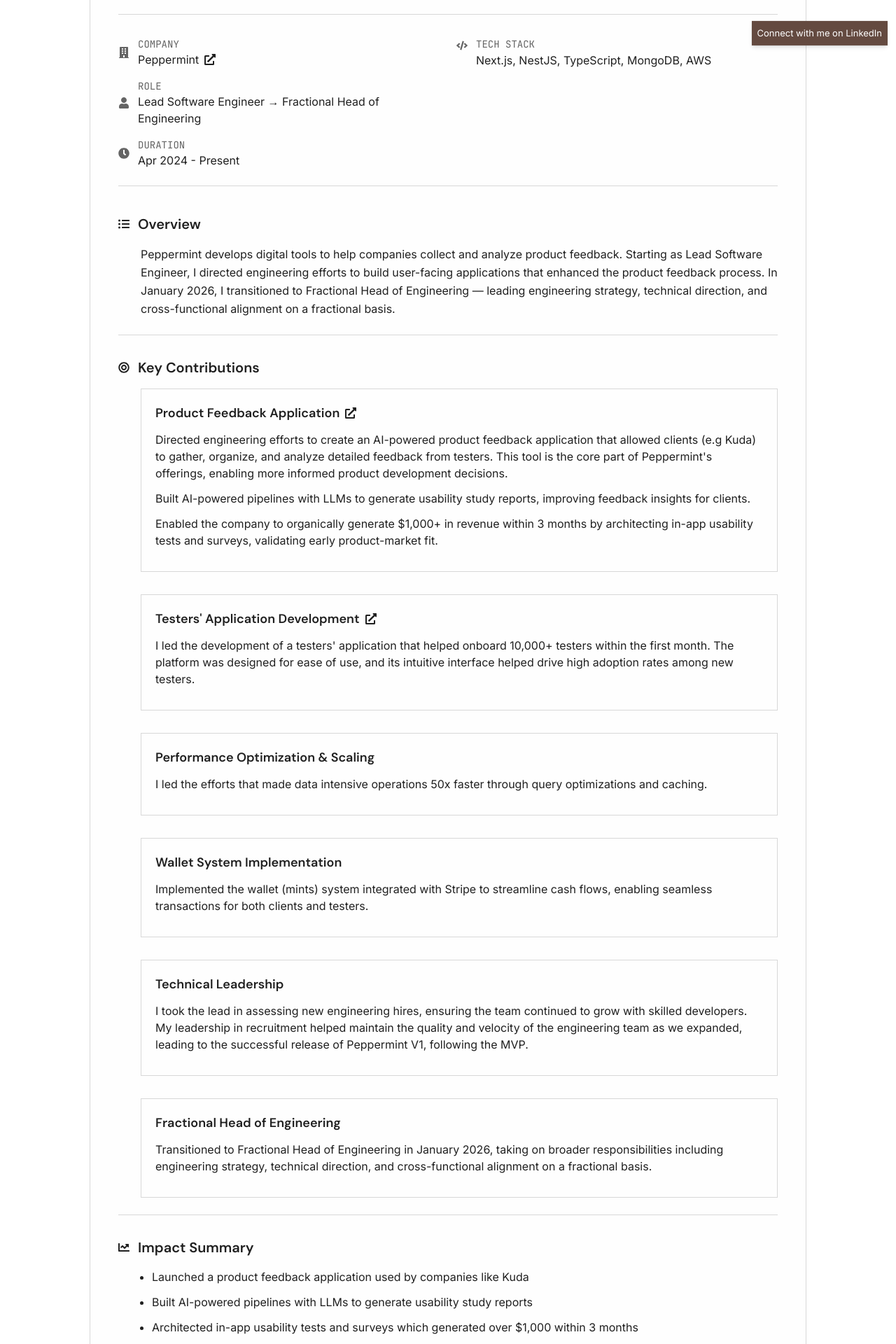
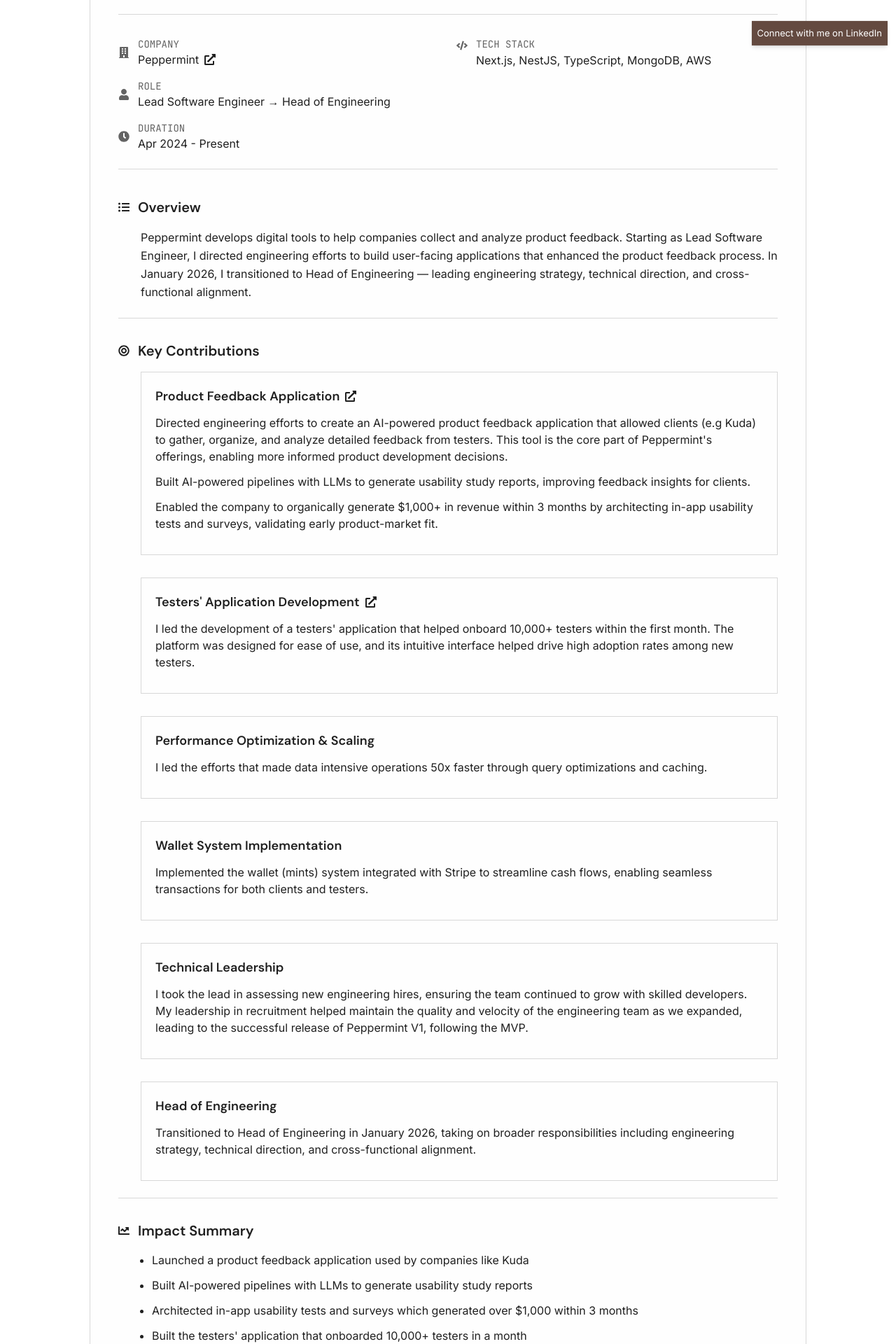
Before and after one commit to jason-ezenwa/chukwuemelie-jason-ezenwa-portfolio, a Next.js app: page /impact-stories in a window 1280 px wide. Shown: the part 660-2580 px from the top of the page at 70% size. Built offline with nearby package versions, Linux system fonts and the light colour scheme.

Commit message:
chore(copy): replace fractional head of engineering wording

```diff
--- a/src/pages/impact-stories.tsx
+++ b/src/pages/impact-stories.tsx
@@ -243,7 +243,7 @@ const ImpactStories = () => {
                         ROLE
                       </p>
                       <p className="text-sm sm:text-base text-foreground">
-                        Lead Software Engineer → Fractional Head of Engineering
+                        Lead Software Engineer → Head of Engineering
                       </p>
                     </div>
                   </div>
@@ -291,8 +291,8 @@ const ImpactStories = () => {
                     collect and analyze product feedback. Starting as Lead Software Engineer,
                     I directed engineering efforts to build user-facing applications that
                     enhanced the product feedback process. In January 2026, I transitioned
-                    to Fractional Head of Engineering — leading engineering strategy,
-                    technical direction, and cross-functional alignment on a fractional basis.`}
+                    to Head of Engineering — leading engineering strategy,
+                    technical direction, and cross-functional alignment.`}
                   </p>
                 </div>
 
@@ -440,10 +440,10 @@ const ImpactStories = () => {
                         // Effects and interactive states
                       )}>
                       <h4 className="font-semibold text-base sm:text-lg mb-2 sm:mb-3 text-foreground">
-                        Fractional Head of Engineering
+                        Head of Engineering
                       </h4>
                       <p className="text-foreground text-sm sm:text-base mb-2 sm:mb-3">
-                        {`Transitioned to Fractional Head of Engineering in January 2026, taking on broader responsibilities including engineering strategy, technical direction, and cross-functional alignment on a fractional basis.`}
+                        {`Transitioned to Head of Engineering in January 2026, taking on broader responsibilities including engineering strategy, technical direction, and cross-functional alignment.`}
                       </p>
                     </div>
                   </div>
@@ -478,7 +478,7 @@ const ImpactStories = () => {
                       streamlined cash flows
                     </li>
                     <li>
-                      Transitioned to Fractional Head of Engineering in January
+                      Transitioned to Head of Engineering in January
                       2026
                     </li>
                   </ul>
--- a/src/pages/index.tsx
+++ b/src/pages/index.tsx
@@ -205,7 +205,7 @@ export default function Home() {
           <div className="grid grid-cols-1 lg:grid-cols-2 gap-6 lg:gap-8">
             <ImpactStoryCard
               title="Product Feedback & Scaling Operations"
-              role="Lead Software Engineer → Fractional Head of Engineering"
+              role="Lead Software Engineer → Head of Engineering"
               techStack="Next.js, NestJS, TypeScript, MongoDB, AWS"
               duration="Apr 2024 - Present"
               keyContributions={[
```
